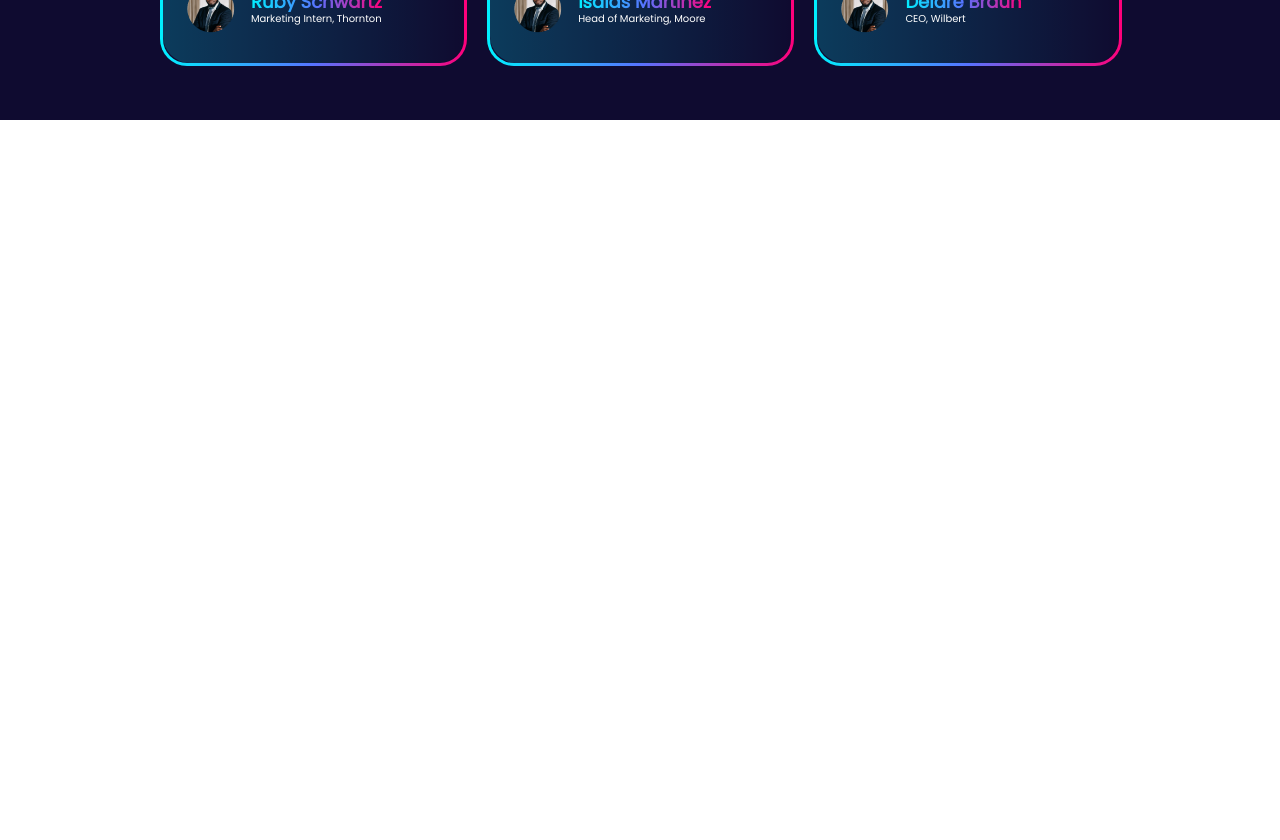
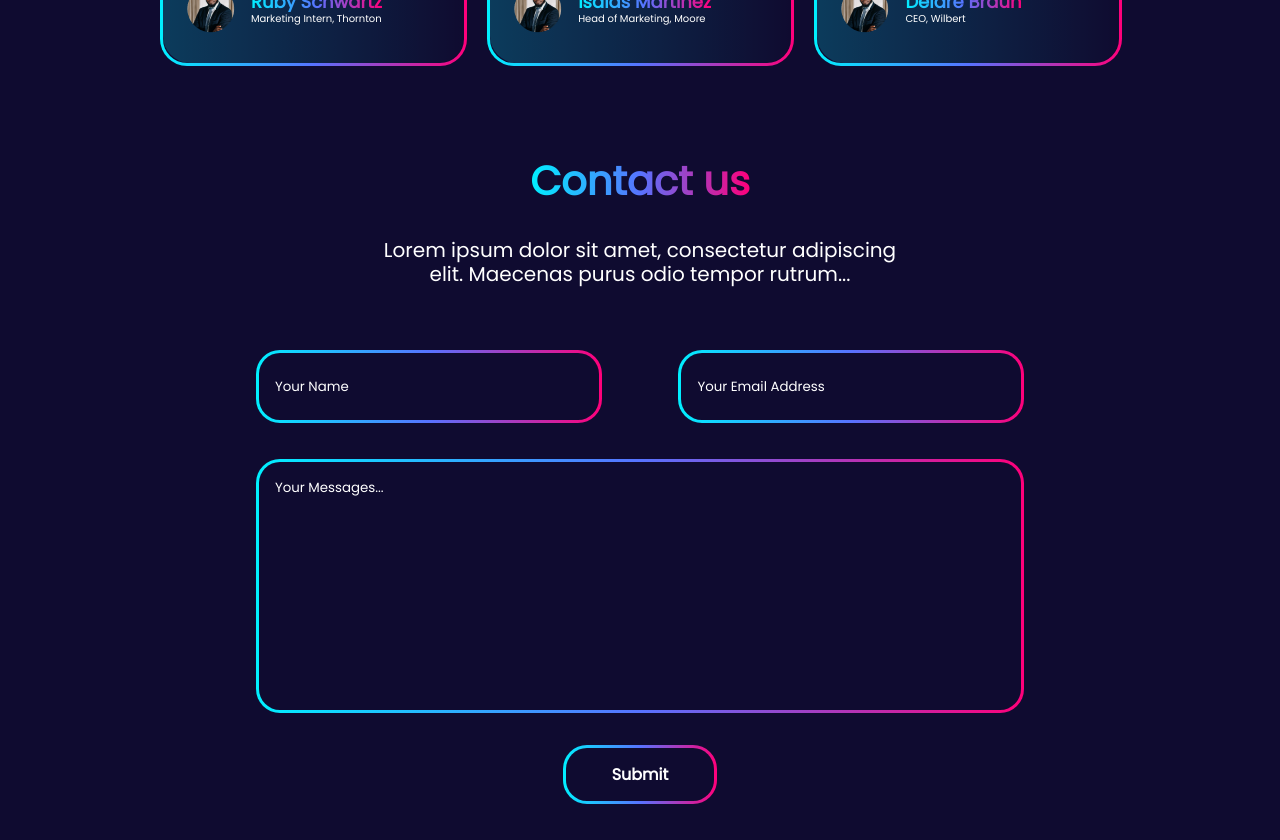
Before and after one commit to Kuroikuma/markai, a React (Create React App) app: page / in a window 1280 px wide. Shown: the part 5820-6660 px from the top of the page. Before the commit the page ends 5940 px from the top, so only its background shows below. Built offline with nearby package versions, Linux system fonts and the light colour scheme.

Commit message:
feat: add cpmponent contact

```diff
--- a/src/app/App.js
+++ b/src/app/App.js
@@ -7,6 +7,7 @@ import { Video } from './components/video'
 import { Services } from './components/services'
 import { Card } from './components/card'
 import { Customer } from './components/customer'
+import { Contact } from './components/contact'
 
 export function App() {
   return (
@@ -18,6 +19,7 @@ export function App() {
       <Services />
       <Card />
       <Customer />
+      <Contact />
     </div>
   )
 }
--- /dev/null
+++ b/src/app/components/contact.jsx
@@ -0,0 +1,27 @@
+import '../css/contact.css'
+
+export const Contact = () => {
+  return (
+    <div className="contact-wrapper">
+      <div className="contact-wrap">
+        <article className="contact__title">
+          <h2>Contact us</h2>
+          <p>
+            Lorem ipsum dolor sit amet, consectetur adipiscing elit. Maecenas
+            purus odio tempor rutrum...
+          </p>
+        </article>
+        <form className="contact__form">
+          <div className="contact__form__group">
+            <div className="contact__form__top">
+              <input type="text" placeholder="Your Name" />
+              <input type="text" placeholder="Your Email Address" />
+            </div>
+            <textarea type="text" placeholder="Your Messages..."></textarea>
+          </div>
+          <button>Submit</button>
+        </form>
+      </div>
+    </div>
+  )
+}
--- /dev/null
+++ b/src/app/css/contact.css
@@ -0,0 +1,121 @@
+.contact-wrapper {
+  height: 90vh;
+  width: 100%;
+  display: flex;
+  justify-content: center;
+  align-items: center;
+  background-color: #0f0b30;
+}
+.contact-wrap {
+  height: 90%;
+  display: flex;
+  flex-direction: column;
+  justify-content: space-between;
+  align-items: center;
+  width: 60%;
+}
+.contact__title {
+  height: 20%;
+  width: 70%;
+  display: flex;
+  flex-direction: column;
+  justify-content: space-between;
+  align-items: center;
+}
+.contact__title h2 {
+  font-family: Poppins;
+  font-size: 40px;
+  line-height: 50px;
+  font-weight: bold;
+  display: inline;
+  background-image: linear-gradient(90deg, #00f0ff, #5773ff, #ff007a);
+  -webkit-background-clip: text;
+  -webkit-text-fill-color: transparent;
+}
+.contact__title p {
+  font-family: Poppins;
+  font-size: 20px;
+  line-height: 24px;
+  text-align: center;
+  color: #fff;
+}
+.contact__form {
+  height: 70%;
+  width: 100%;
+  display: flex;
+  flex-direction: column;
+  justify-content: space-between;
+  align-items: center;
+}
+.contact__form__group {
+  height: 80%;
+  width: 100%;
+  display: flex;
+  flex-direction: column;
+  justify-content: space-between;
+  align-items: center;
+}
+.contact__form__top {
+  height: 20%;
+  width: 100%;
+  background-color: #0f0b30;
+  display: flex;
+  justify-content: space-between;
+  align-items: center;
+}
+.contact__form__top input {
+  height: 100%;
+  width: 45%;
+  padding-left: 16px;
+  background: linear-gradient(#0f0b30 0 0) padding-box,
+    linear-gradient(90deg, #00f0ff, #5773ff, #ff007a) border-box;
+  border: 3px solid transparent;
+  border-radius: 24px;
+  display: inline-block;
+}
+.contact__form__top input::placeholder {
+  font-family: Poppins;
+  color: #fff;
+}
+.contact__form__top input {
+  outline: none;
+  font-family: Poppins;
+  color: #fff;
+}
+.contact__form__group > textarea {
+  height: 70%;
+  width: 100%;
+  resize: none;
+  padding-left: 16px;
+  padding-top: 16px;
+  background: linear-gradient(#0f0b30 0 0) padding-box,
+    linear-gradient(90deg, #00f0ff, #5773ff, #ff007a) border-box;
+  border: 3px solid transparent;
+  border-radius: 24px;
+  display: inline-block;
+}
+.contact__form__group > textarea::placeholder {
+  font-family: Poppins;
+  color: #fff;
+}
+.contact__form__group > textarea {
+  outline: none;
+  font-family: Poppins;
+  color: #fff;
+  text-justify: distribute;
+}
+.contact__form button {
+  height: 13%;
+  width: 20%;
+  background: linear-gradient(#0f0b30 0 0) padding-box,
+    linear-gradient(90deg, #00f0ff, #5773ff, #ff007a) border-box;
+  border: 3px solid transparent;
+  border-radius: 24px;
+  display: inline-block;
+}
+.contact__form button {
+  font-family: Poppins;
+  color: #fff;
+  font-weight: bold;
+  font-size: 16px;
+}
```
